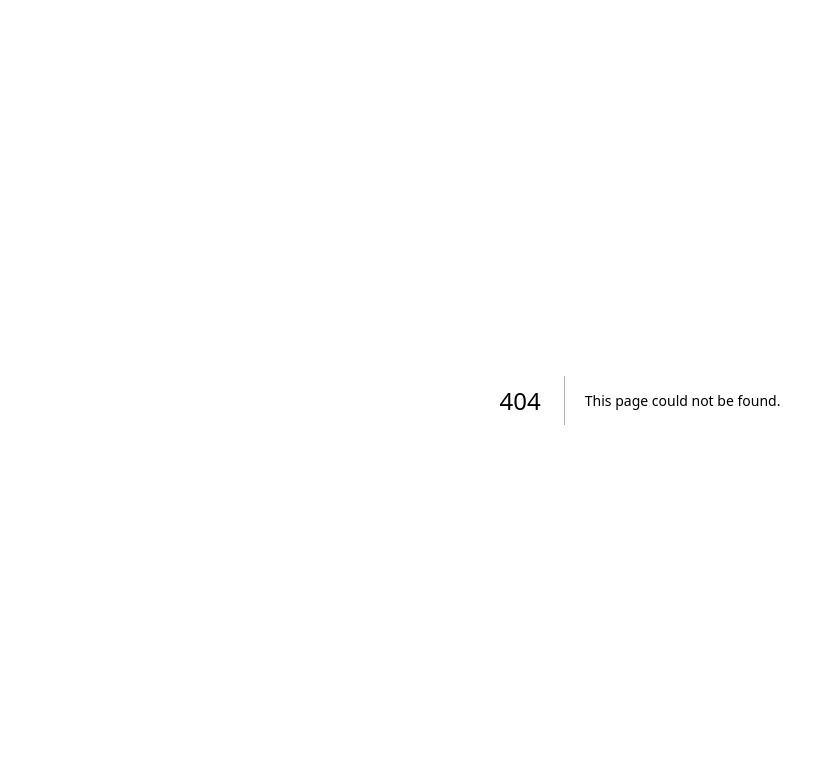
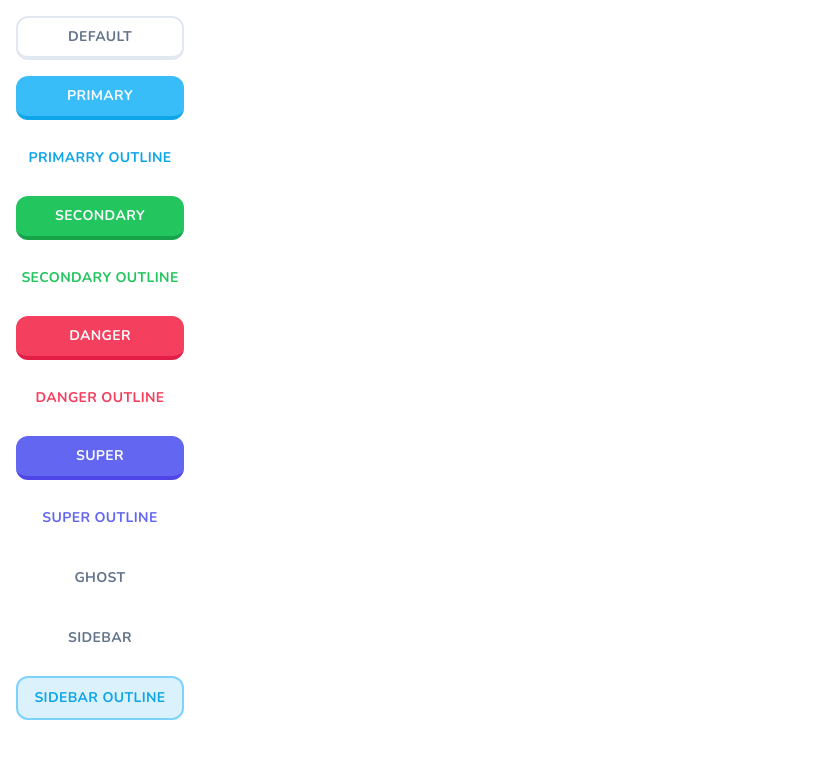
Before and after one commit to Dihh-barret/onelingo, a Next.js app: page /buttons in a window 1280 px wide. Before the commit this address had no page. Shown: the top 758 px of the page, without its empty margins (0-827 px from the left). Built offline with nearby package versions, Linux system fonts and the light colour scheme.

Commit message:
Se usar () no nome do folder ele ignora o caminho na URL

```diff
--- /dev/null
+++ b/app/(marketing)/layout.tsx
@@ -0,0 +1,15 @@
+type Props = {
+    children: React.ReactNode;
+}
+
+const Marketinglayout =({children}:Props) => {
+    return ((
+        <div className="min-h-screen flex flex-col">
+            <main className="flex-1 flex flex-col items-center justify-center">
+                {children}
+            </main>
+        </div>
+    ))
+}
+
+export default Marketinglayout;
--- /dev/null
+++ b/app/(marketing)/page.tsx
@@ -0,0 +1,9 @@
+import { Button } from "@/components/ui/button";
+
+export default function Home() {
+  return (
+    <div>
+     This is a marketing page
+    </div>
+  );
+}
--- /dev/null
+++ b/app/buttons/page.tsx
@@ -0,0 +1,45 @@
+import { Button } from "@/components/ui/button";
+
+const ButtonsPage = () => {
+  return (
+    <div className="p-4 space-y-4 flex flex-col max-w-[200px]">
+     <Button> default </Button>
+     <Button variant="primary">
+      Primary
+     </Button>
+     <Button variant="primaryOutline">
+      Primarry Outline
+     </Button>
+     <Button variant="secondary">
+      Secondary
+     </Button>
+     <Button variant="secondaryOutline">
+      secondary Outline
+     </Button>
+     <Button variant="danger">
+      Danger
+     </Button>
+     <Button variant="dangerOutline">
+      Danger Outline
+     </Button>
+     <Button variant="super">
+      Super
+     </Button>
+     <Button variant="superOutline">
+      Super Outline
+     </Button>
+     <Button variant="ghost">
+      Ghost
+     </Button>
+
+     <Button variant="sidebar">
+      Sidebar
+     </Button>
+     <Button variant="sidebarOutline">
+      Sidebar Outline
+     </Button>
+    </div>
+  );
+};
+
+export default ButtonsPage;
--- a/app/page.tsx
+++ /dev/null
@@ -1,9 +0,0 @@
-const ButtonsPage = () => {
-  return(
-    <div>
-      ButtonsPage!
-    </div>
-  );
-};
-
-export default ButtonsPage;
--- a/components/ui/Page.tsx
+++ /dev/null
@@ -1,57 +0,0 @@
-import * as React from "react"
-import { Slot } from "@radix-ui/react-slot"
-import { cva, type VariantProps } from "class-variance-authority"
-
-import { cn } from "@/lib/utils"
-
-const buttonVariants = cva(
-  "inline-flex items-center justify-center gap-2 whitespace-nowrap rounded-md text-sm font-medium transition-colors focus-visible:outline-none focus-visible:ring-1 focus-visible:ring-ring disabled:pointer-events-none disabled:opacity-50 [&_svg]:pointer-events-none [&_svg]:size-4 [&_svg]:shrink-0",
-  {
-    variants: {
-      variant: {
-        default:
-          "bg-primary text-primary-foreground shadow hover:bg-primary/90",
-        destructive:
-          "bg-destructive text-destructive-foreground shadow-sm hover:bg-destructive/90",
-        outline:
-          "border border-input bg-background shadow-sm hover:bg-accent hover:text-accent-foreground",
-        secondary:
-          "bg-secondary text-secondary-foreground shadow-sm hover:bg-secondary/80",
-        ghost: "hover:bg-accent hover:text-accent-foreground",
-        link: "text-primary underline-offset-4 hover:underline",
-      },
-      size: {
-        default: "h-9 px-4 py-2",
-        sm: "h-8 rounded-md px-3 text-xs",
-        lg: "h-10 rounded-md px-8",
-        icon: "h-9 w-9",
-      },
-    },
-    defaultVariants: {
-      variant: "default",
-      size: "default",
-    },
-  }
-)
-
-export interface ButtonProps
-  extends React.ButtonHTMLAttributes<HTMLButtonElement>,
-    VariantProps<typeof buttonVariants> {
-  asChild?: boolean
-}
-
-const Button = React.forwardRef<HTMLButtonElement, ButtonProps>(
-  ({ className, variant, size, asChild = false, ...props }, ref) => {
-    const Comp = asChild ? Slot : "button"
-    return (
-      <Comp
-        className={cn(buttonVariants({ variant, size, className }))}
-        ref={ref}
-        {...props}
-      />
-    )
-  }
-)
-Button.displayName = "Button"
-
-export { Button, buttonVariants }
--- /dev/null
+++ b/components/ui/button.tsx
@@ -0,0 +1,61 @@
+import * as React from "react"
+import { Slot } from "@radix-ui/react-slot"
+import { cva, type VariantProps } from "class-variance-authority"
+
+import { cn } from "@/lib/utils"
+
+const buttonVariants = cva(
+  "inline-flex items-center justify-center whitespace-nowrap rounded-xl text-sm font-bold ring-offset-background transition-colors focus-visible:outline-none focus-visible:ring-2 focus-visible:ring-ring focus-visible:ring-offset-2 disabled:pointer-events-none disabled:opacity-50 uppercase tracking-wide",
+  {
+    variants: {
+      variant: {
+        default:
+          "bg-white text-black border-slate-200 border-2 border-b-4 activate:border-b-2 hover:bg-slate-100 text-slate-500",
+          primary: "bg-sky-400 text-primary-foreground hover:bg-sky-400/90 border-sky-500 border-b-4 activate:border-b-0",
+          primaryOutline: "bg-white text-sky-500 hover:bg-slate-100",
+          secondary: "bg-green-500 text-primary-foreground hover:bg-green-500/90 border-green-600 border-b-4 activate:border-b-0",
+          secondaryOutline: "bg-white text-green-500 hover:bg-slate-100",
+          danger: "bg-rose-500 text-primary-foreground hover:bg-rose-500/90 border-rose-600 border-b-4 activate:border-b-0",
+          dangerOutline: "bg-white text-rose-500 hover:bg-slate-100",
+          super: "bg-indigo-500 text-primary-foreground hover:bg-indigo-500/90 border-indigo-600 border-b-4 activate:border-b-0",
+          superOutline: "bg-white text-indigo-500 hover:bg-slate-100",
+          ghost: "bg-transparent text-slate-500 border-transparent border-0 hover:bg-slate-100",
+          sidebar: "bg-transparent text-slate-500 border-2 border-transparent hover:bg-slate-100 transition-none",
+          sidebarOutline: "bg-sky-500/15 text-sky-500 border-2 border-sky-300 hover:bg-sky-500/20 transition-none",
+      },
+      size: {
+        default: "h-11 px-4 py-2",
+        sm: "h-9 px-3 text-xs",
+        lg: "h-12 px-8",
+        icon: "h-9 w-9",
+        rounded: "rounded-full",
+      },
+    },
+    defaultVariants: {
+      variant: "default",
+      size: "default",
+    },
+  }
+)
+
+export interface ButtonProps
+  extends React.ButtonHTMLAttributes<HTMLButtonElement>,
+    VariantProps<typeof buttonVariants> {
+  asChild?: boolean
+}
+
+const Button = React.forwardRef<HTMLButtonElement, ButtonProps>(
+  ({ className, variant, size, asChild = false, ...props }, ref) => {
+    const Comp = asChild ? Slot : "button"
+    return (
+      <Comp
+        className={cn(buttonVariants({ variant, size, className }))}
+        ref={ref}
+        {...props}
+      />
+    )
+  }
+)
+Button.displayName = "Button"
+
+export { Button, buttonVariants }
```
Also changed, not shown: app/(marketing)/header.tsx (added), 1 other file (tests, documents, lock files or other folders).
